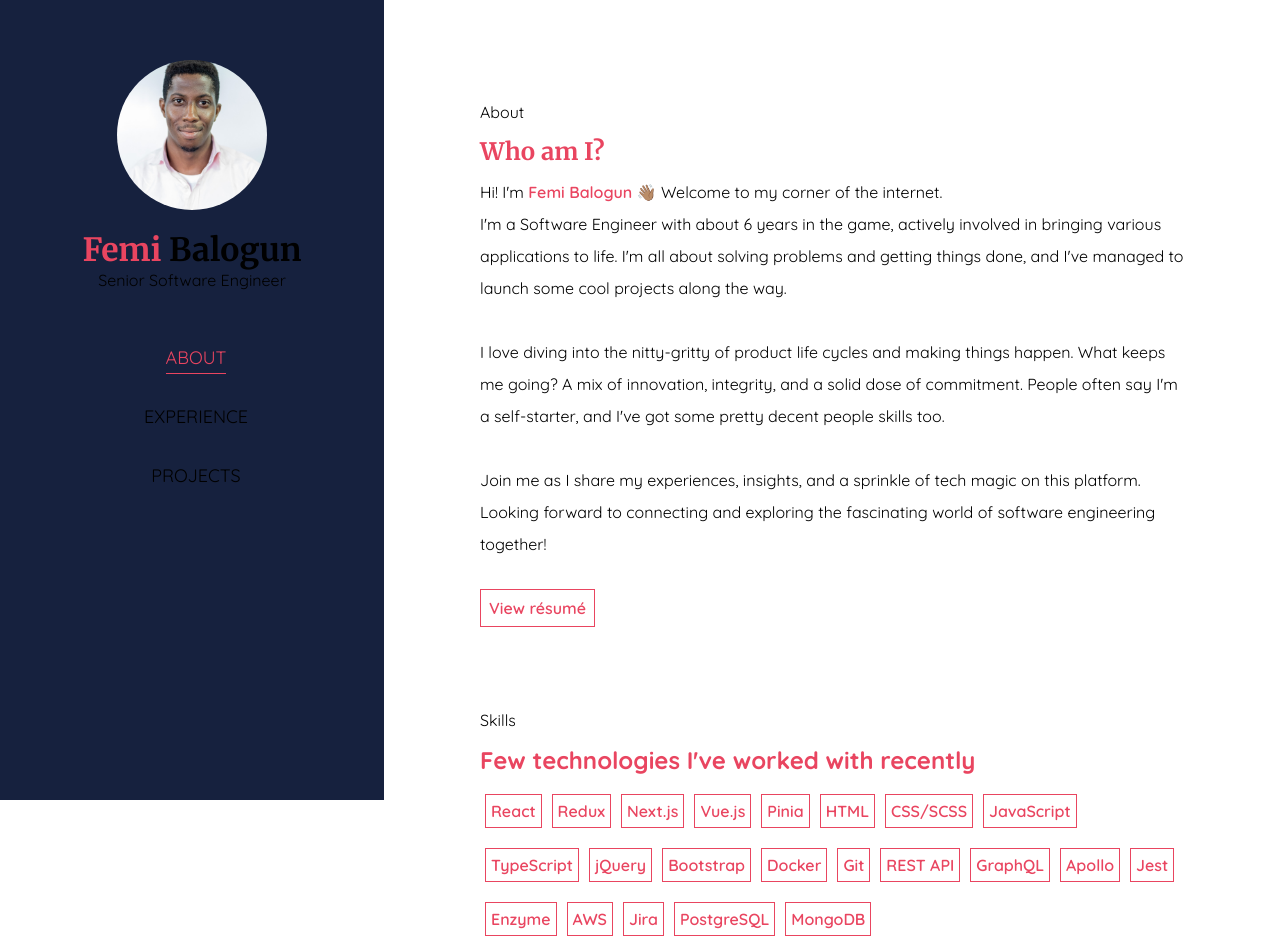
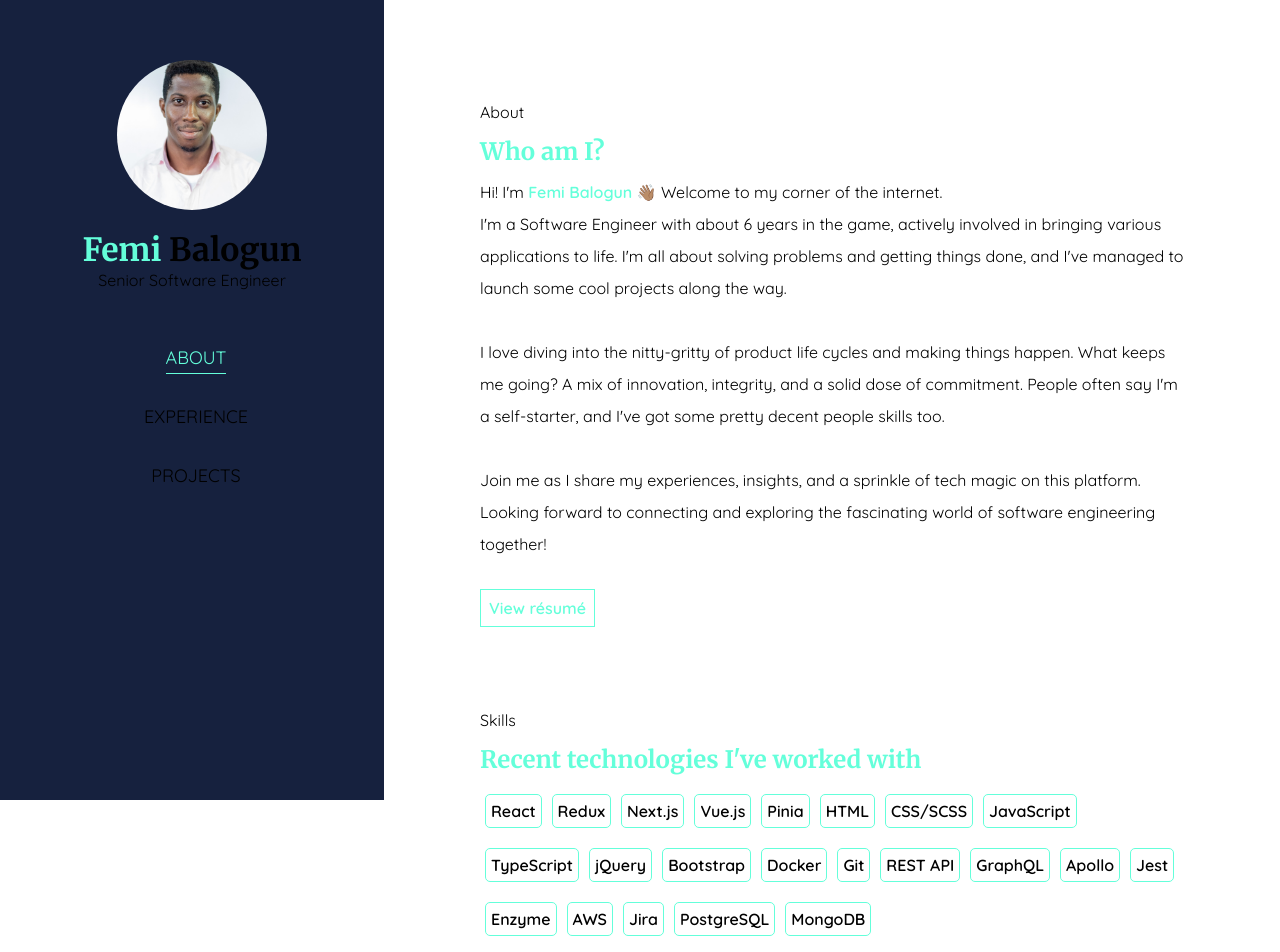
Before and after one commit to phembarl/portfolio-v2, a Next.js app: page / in a window 1280 px wide. Shown: the top 952 px of the page. Built offline with nearby package versions, Linux system fonts and the light colour scheme; some icons are missing.

Commit message:
ui update

```diff
--- a/package.json
+++ b/package.json
@@ -9,6 +9,7 @@
     "lint": "next lint"
   },
   "dependencies": {
+    "framer-motion": "^11.0.3",
     "next": "14.1.0",
     "react": "^18",
     "react-dom": "^18",
--- a/src/components/AboutSection/style.module.scss
+++ b/src/components/AboutSection/style.module.scss
@@ -2,14 +2,14 @@
   line-height: 2;
 
   .resumeLink {
-    color: #e94560;
-    border: 1px solid #e94560;
+    color: #64ffda;
+    border: 1px solid #64ffda;
     padding: 0.5rem;
     transition: all 0.4s;
 
     &:hover {
-      color: #fff;
-      background-color: #e94560;
+      color: #000;
+      background-color: #64ffda;
     }
   }
 }
--- a/src/components/ExperienceSection/index.tsx
+++ b/src/components/ExperienceSection/index.tsx
@@ -11,6 +11,7 @@ import 'react-vertical-timeline-component/style.min.css';
 import { Icon } from '@iconify/react';
 import { experience } from '@/data';
 import style from './style.module.scss';
+import { memo } from 'react';
 
 const Experience = () => {
   const { ref, inView, entry } = useInView({ threshold: 0.1 });
@@ -82,4 +83,4 @@ const Experience = () => {
   );
 };
 
-export default Experience;
+export default memo(Experience);
--- a/src/components/ExperienceSection/style.module.scss
+++ b/src/components/ExperienceSection/style.module.scss
@@ -6,7 +6,7 @@
     font-size: 0.9rem;
 
     &:hover {
-      color: #e94560;
+      color: #64ffda;
     }
 
     &:hover {
--- a/src/components/Sidebar/style.module.scss
+++ b/src/components/Sidebar/style.module.scss
@@ -49,7 +49,7 @@
 
   &.active,
   &:hover {
-    color: #e94560;
+    color: #64ffda;
 
     &::after {
       visibility: visible;
@@ -64,7 +64,7 @@
     bottom: -5px;
     left: 0;
     right: 0;
-    background-color: #e94560;
+    background-color: #64ffda;
     visibility: hidden;
     transform: scaleX(0);
     transition: all 0.3s;
--- a/src/components/SkillsSection/index.tsx
+++ b/src/components/SkillsSection/index.tsx
@@ -2,13 +2,14 @@ import { v4 as uuidv4 } from 'uuid';
 import { skills } from '@/data';
 import style from './style.module.scss';
 import Tag from '@/components/Tag';
+import { merriweather } from '@/app/fonts';
 
 const Skills = () => {
   return (
     <div className={style.skillsSection}>
       <p>Skills</p>
-      <h2 className="colored-text">
-        Few technologies I&apos;ve worked with recently
+      <h2 className={`colored-text ${merriweather.className}`}>
+        Recent technologies I&apos;ve worked with
       </h2>
 
       {skills.map(skill => (
--- a/src/components/Tag/style.module.scss
+++ b/src/components/Tag/style.module.scss
@@ -1,6 +1,7 @@
 .tag {
-  color: #e94560;
-  border: 1px solid #e94560;
+  // color: #64ffda;
+  border: 1px solid #64ffda;
+  border-radius: 5px;
   display: inline-block;
   margin: 10px 5px;
   padding: 0 5px;
--- a/src/styles/globals.scss
+++ b/src/styles/globals.scss
@@ -26,7 +26,7 @@ a {
 }
 
 .vertical-timeline-element-title {
-  color: #e94560;
+  color: #64ffda;
 }
 
 @media (prefers-color-scheme: dark) {
--- a/src/styles/variables.scss
+++ b/src/styles/variables.scss
@@ -1,2 +1,2 @@
 $primaryColor: #0f172a;
-$secondaryColor: #e94560;
+$secondaryColor: #64ffda;
```
Also changed, not shown: 1 other file (tests, documents, lock files or other folders).
